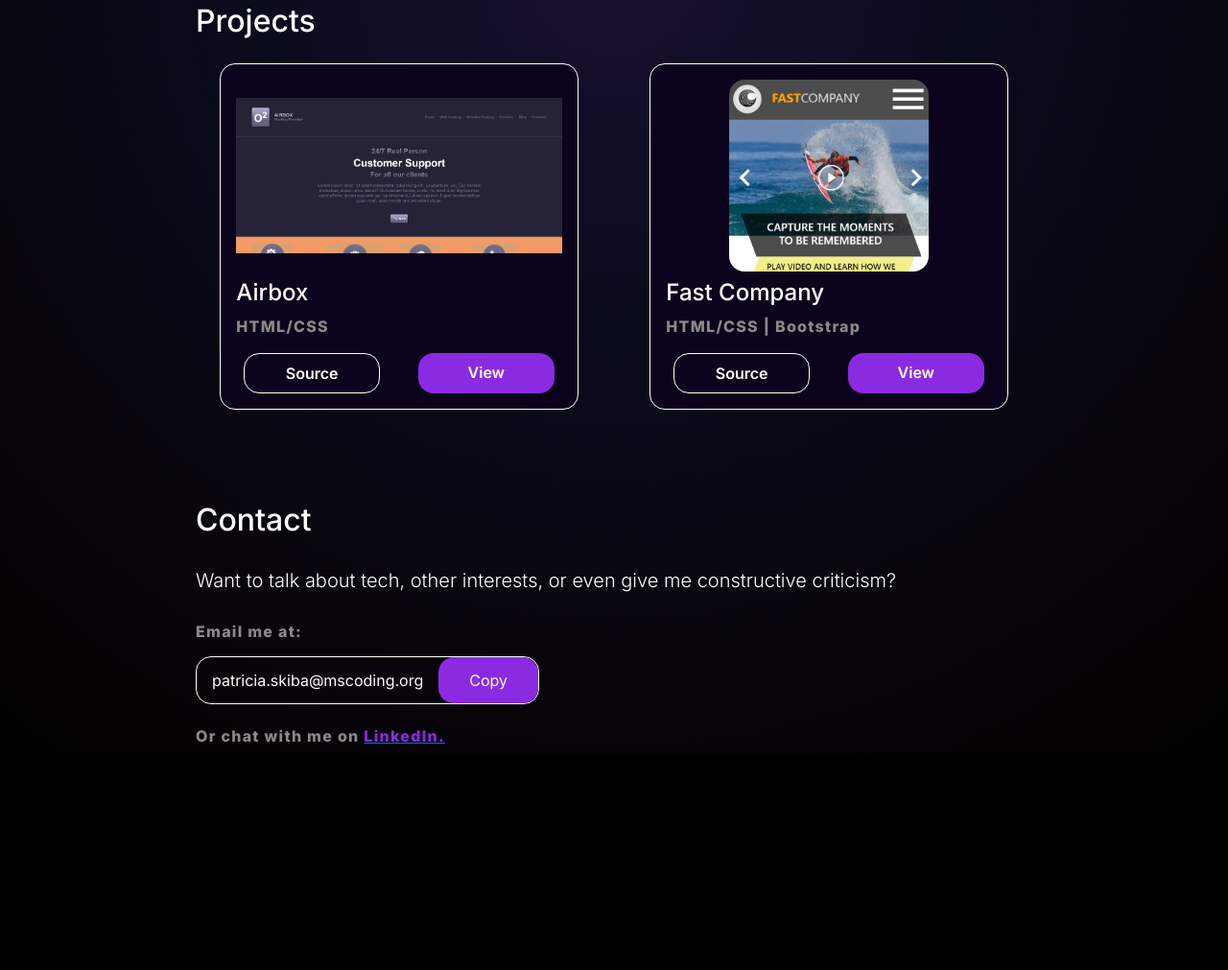
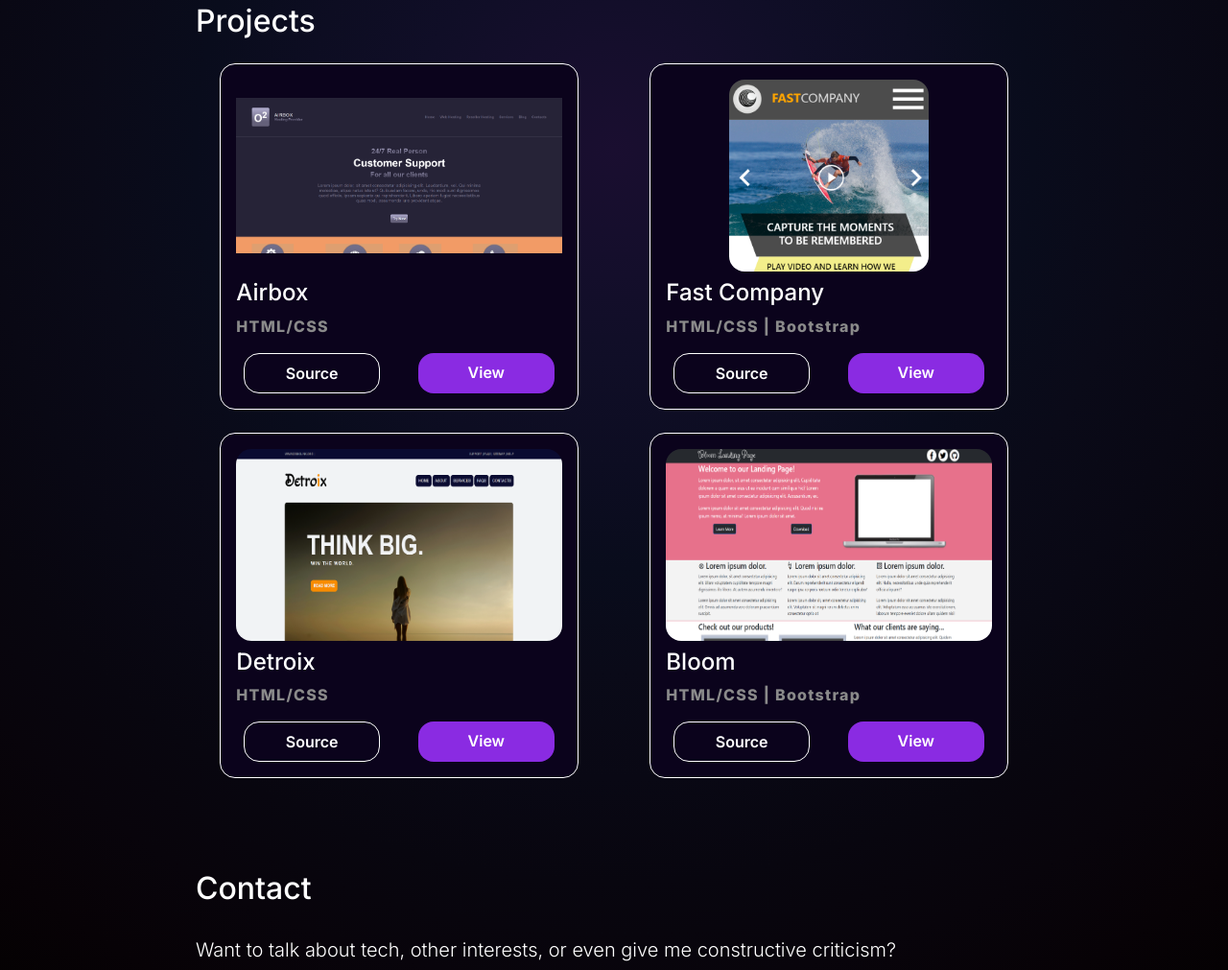
Before and after one commit to patiskiba/personal-portfolio-2025, a plain HTML site: page index.html in a window 1280 px wide. Shown: the part 958-1969 px from the top of the page at 96% size. Before the commit the page ends 1743 px from the top, so only its background shows below. Drawn offline with nearby package versions, Linux system fonts and the light colour scheme.

Commit message:
Projects section done

```diff
--- a/index.html
+++ b/index.html
@@ -168,7 +168,7 @@
             <!-- Row of all project cards -->
             <div class="row flex-row justify-content-around">
                 <!-- Card -->
-                <div class="col-12 projectCard col-md-5 p-3">
+                <div class="col-12 projectCard col-md-5 p-3 mb-4">
                     <!-- Project card image container -->
                     <div class="row">
                         <div class="col-12 projectImageContain d-flex justify-content-center">
@@ -218,6 +218,59 @@
                         </div>
                     </div>
                 </div>
+
+                <!-- Card 3 -->
+                <div class="col-12 projectCard col-md-5 p-3">
+                    <!-- Project card image container -->
+                    <div class="row">
+                        <div class="col-12  projectImageContain d-flex justify-content-center">
+                            <img src="./images/detroix-project.png" alt="Detroix" class="img-fluid projectImage">
+                        </div>
+                    </div>
+                    <!-- Project info -->
+                    <div class="row">
+                        <div class="col-12">
+                            <h3 class="my-2">Detroix</h3>
+                            <p class="subheadingText">HTML/CSS</p>
+                        </div>
+                    </div>
+                    <!-- Project buttons -->
+                    <div class="row">
+                        <div class="col-6 d-flex justify-content-center">
+                            <p class="buttonTextPrimary-smaller m-0 text-center sourceButton py-2">Source</p>
+                        </div>
+                        <div class="col-6 d-flex justify-content-center">
+                            <p class="buttonTextPrimary-smaller m-0 text-center viewButton py-2">View</p>
+                        </div>
+                    </div>
+                </div>
+
+                <!-- Card 4 -->
+                <div class="col-12 projectCard col-md-5 p-3">
+                    <!-- Project card image container -->
+                    <div class="row">
+                        <div class="col-12  projectImageContain d-flex justify-content-center">
+                            <img src="./images/bloom-project.png" alt="Bloom" class="img-fluid projectImage">
+                        </div>
+                    </div>
+                    <!-- Project info -->
+                    <div class="row">
+                        <div class="col-12">
+                            <h3 class="my-2">Bloom</h3>
+                            <p class="subheadingText">HTML/CSS | Bootstrap</p>
+                        </div>
+                    </div>
+                    <!-- Project buttons -->
+                    <div class="row">
+                        <div class="col-6 d-flex justify-content-center">
+                            <p class="buttonTextPrimary-smaller m-0 text-center sourceButton py-2">Source</p>
+                        </div>
+                        <div class="col-6 d-flex justify-content-center">
+                            <p class="buttonTextPrimary-smaller m-0 text-center viewButton py-2">View</p>
+                        </div>
+                    </div>
+                </div>
+
 
             </div>
 
```
Also changed, not shown: images/bloom-project.png (added), images/detroix-project.png (added).
